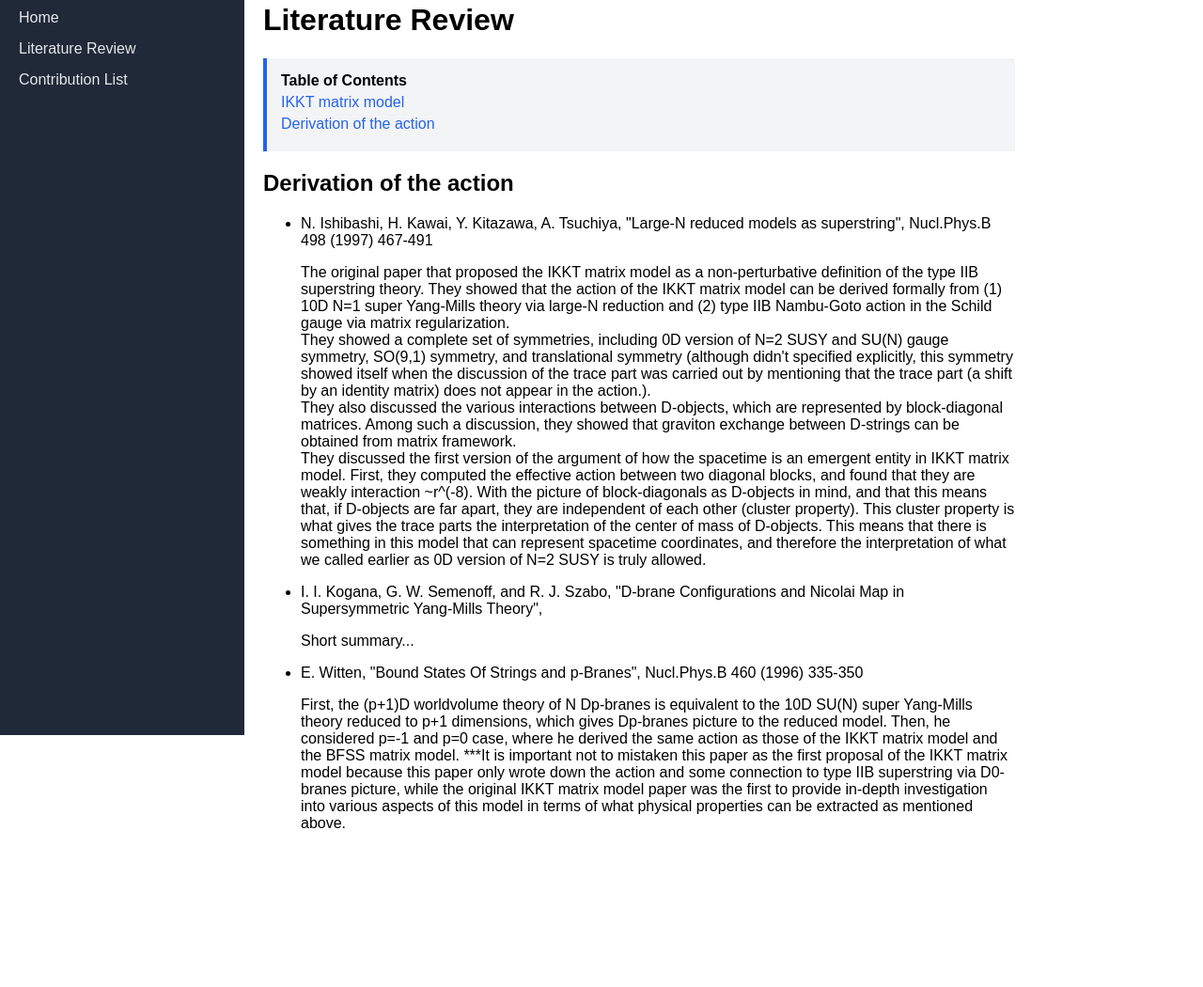
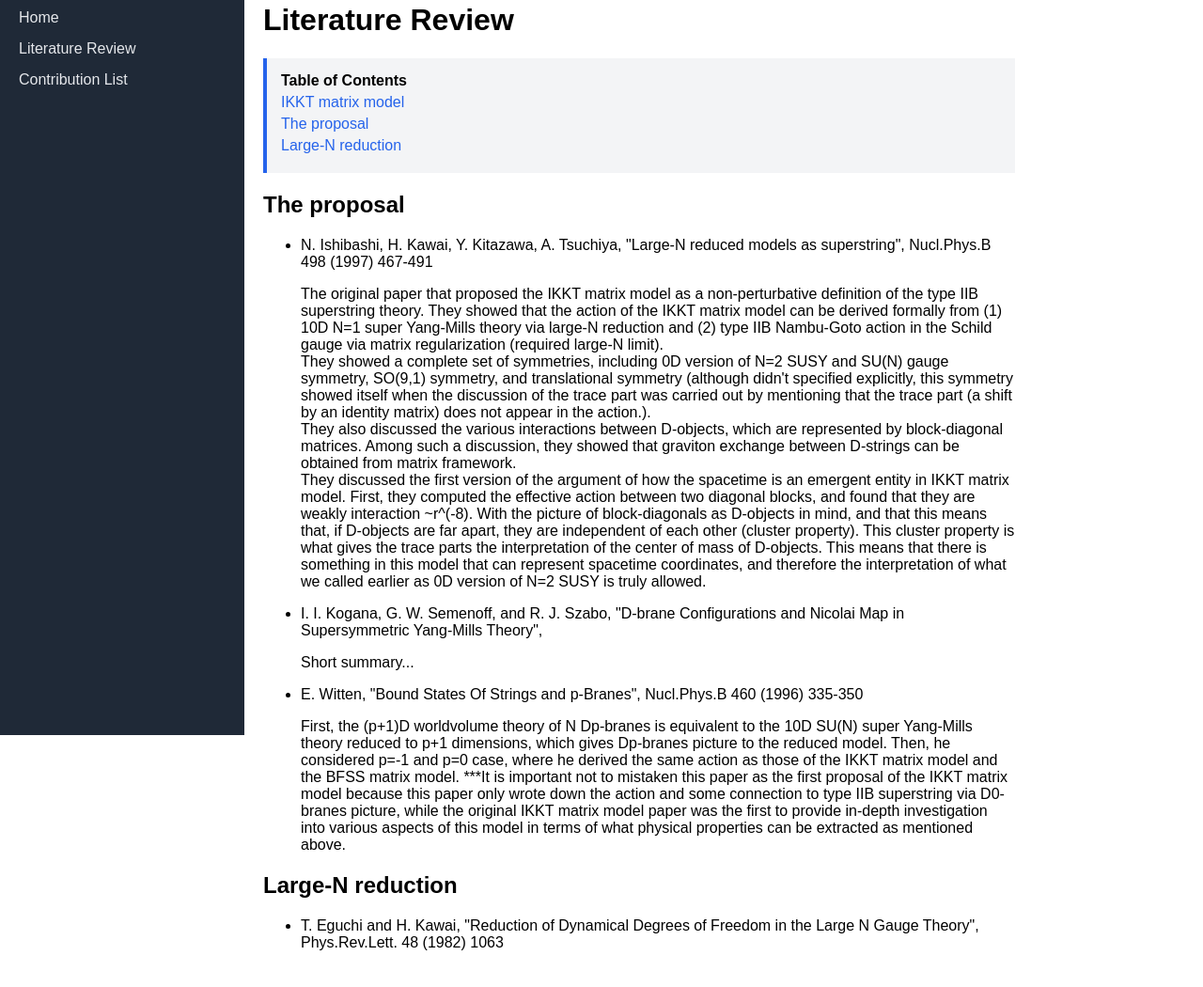
Before and after one commit to piensukworapat/piensukworapat.github.io, a plain HTML site: page lit-review.html in a window 1280 px wide. Shown: the part 58-1108 px from the top of the page at 94% size. Before the commit the page ends 999 px from the top, so only its background shows below. Drawn offline with Linux system fonts and the light colour scheme.

Commit message:
Add files via upload

```diff
--- a/lit-review.html
+++ b/lit-review.html
@@ -22,14 +22,14 @@
 
     <div id="toc" class="toc-box"></div>
 
-    <h2>Derivation of the action</h2>
+    <h2>The proposal</h2>
 
     <ul>
         <li>N. Ishibashi, H. Kawai, Y. Kitazawa, A. Tsuchiya, "Large-N reduced models as superstring", Nucl.Phys.B 498 (1997) 467-491</li>
             <p>
                 The original paper that proposed the IKKT matrix model as a non-perturbative definition of the type IIB superstring theory.
                 They showed that the action of the IKKT matrix model can be derived formally from (1) 10D N=1 super Yang-Mills theory via large-N reduction
-            and (2) type IIB Nambu-Goto action in the Schild gauge via matrix regularization.
+                and (2) type IIB Nambu-Goto action in the Schild gauge via matrix regularization (required large-N limit).
                 <br>
                 They showed a complete set of symmetries, including 0D version
                 of N=2 SUSY and SU(N) gauge symmetry, SO(9,1) symmetry, and translational symmetry (although didn't specified explicitly, this symmetry showed
@@ -64,6 +64,14 @@
             </p>
     </ul>
 
+    <h2>Large-N reduction</h2>
+    <ul>
+        <li>T. Eguchi and H. Kawai, "Reduction of Dynamical Degrees of Freedom in the Large N Gauge Theory", Phys.Rev.Lett. 48 (1982) 1063
+            <p>
+
+            </p>
+    </ul>
+
 </div>
 </body>
 </html>
```
Lines whose indentation alone changed are shown as unchanged.
